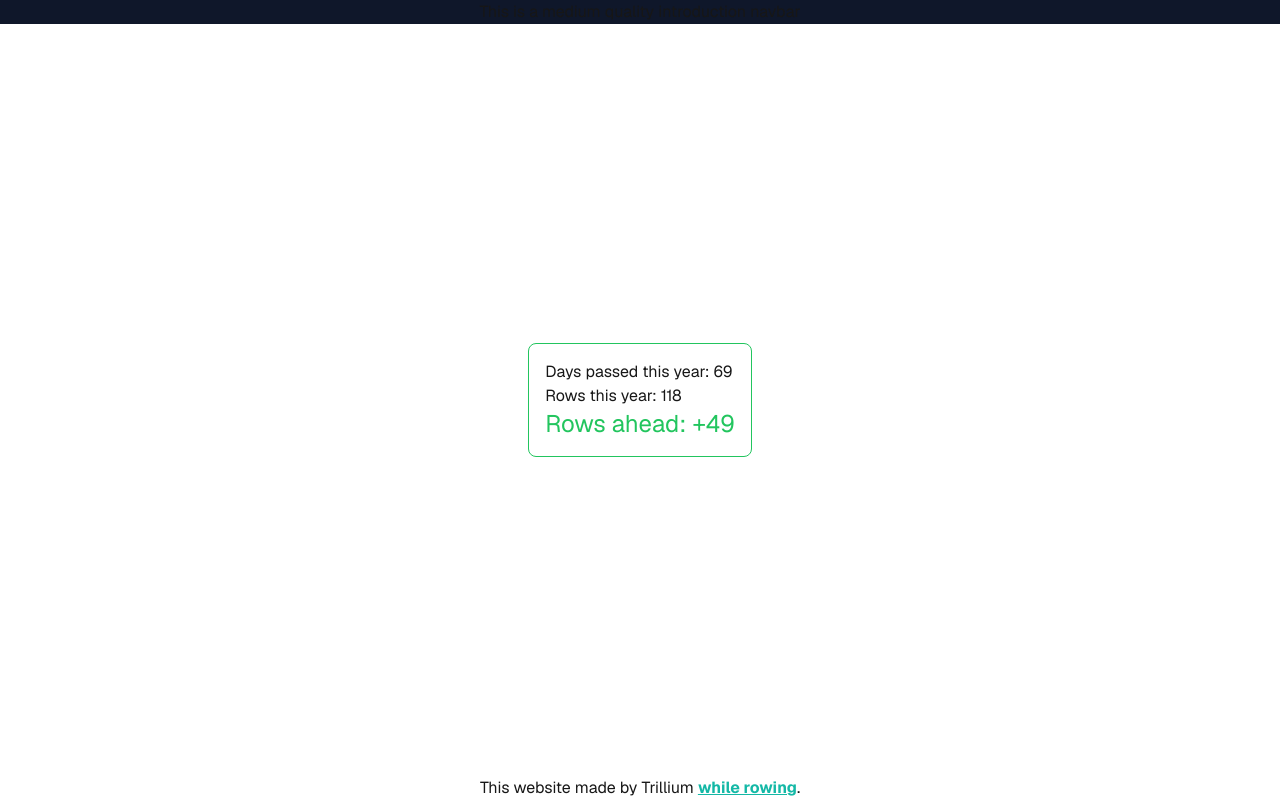
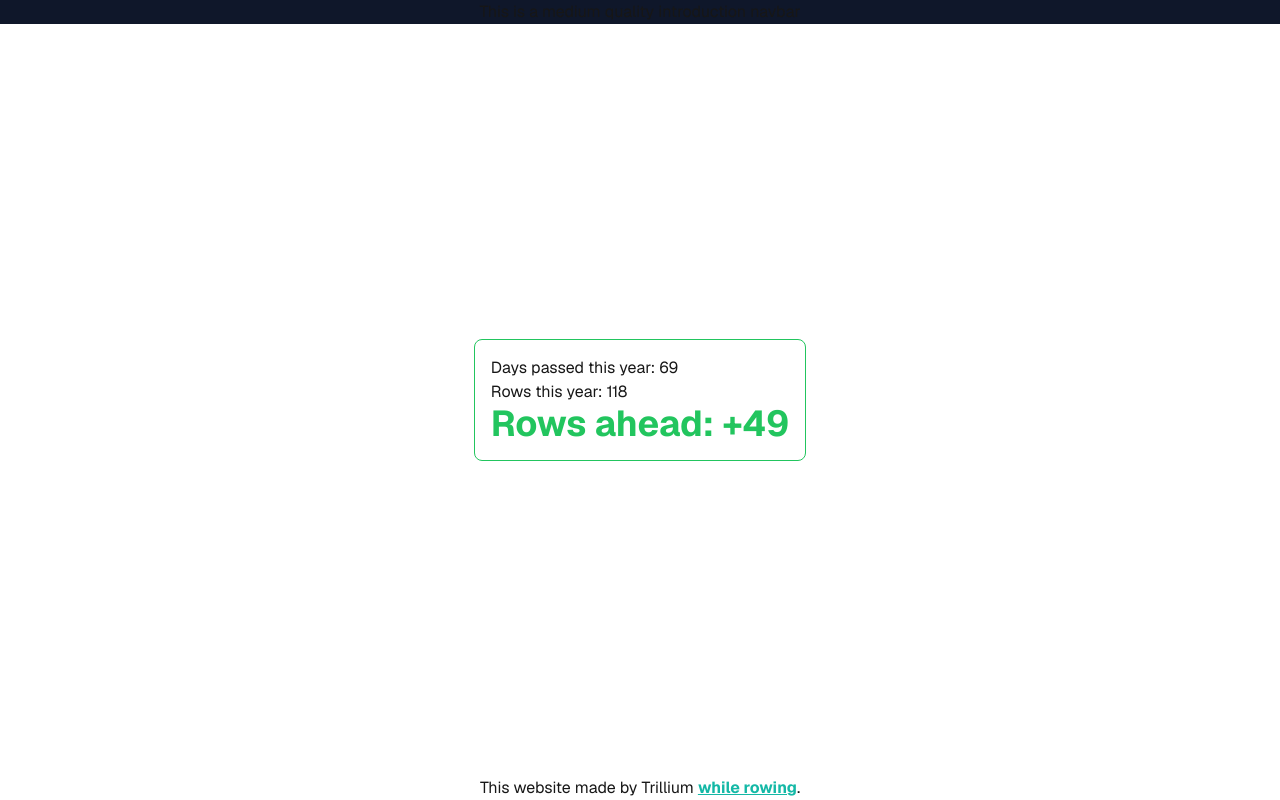
Before and after one commit to trillium/row_tracker, a Next.js app: page / in a window 1280 px wide. Built offline with nearby package versions, Linux system fonts and the light colour scheme.

Commit message:
feat: Use clsx to apply classes to text in /page

```diff
--- a/src/app/page.tsx
+++ b/src/app/page.tsx
@@ -13,6 +13,8 @@ function getDaysPassedThisYear(today = new Date()): number {
 }
 
 const today = new Date();
+
+const textClasses = "text-4xl font-bold";
 
 export default async function Home() {
   const rows = await countLines();
@@ -31,12 +33,12 @@ export default async function Home() {
         <p>{`Days passed this year: ${daysPassedThisYear}`}</p>
         <p>{`Rows this year: ${rows}`}</p>
         {daysPassedThisYear - rows <= 0 && (
-          <p className="text-green-500 text-2xl">{`Rows ahead: +${Math.abs(
-            daysPassedThisYear - rows
-          )}`}</p>
+          <p
+            className={clsx(textClasses, "text-green-500")}
+          >{`Rows ahead: +${Math.abs(daysPassedThisYear - rows)}`}</p>
         )}
         {daysPassedThisYear - rows > 0 && (
-          <p className="text-red-500 text-2xl">{`Rows behind: -${
+          <p className={clsx(textClasses, "text-red-500")}>{`Rows behind: -${
             daysPassedThisYear - rows
           }`}</p>
         )}
```
